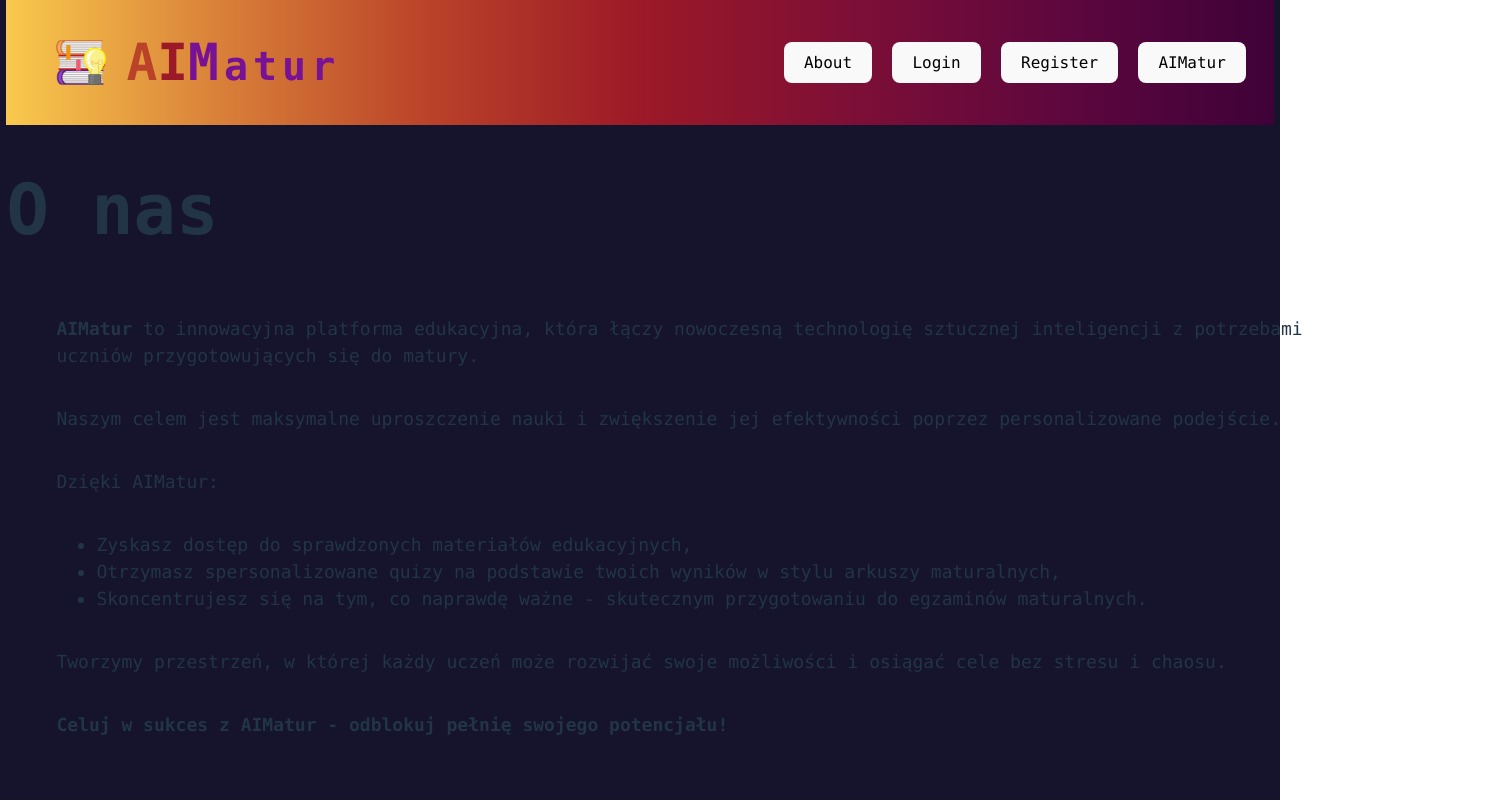
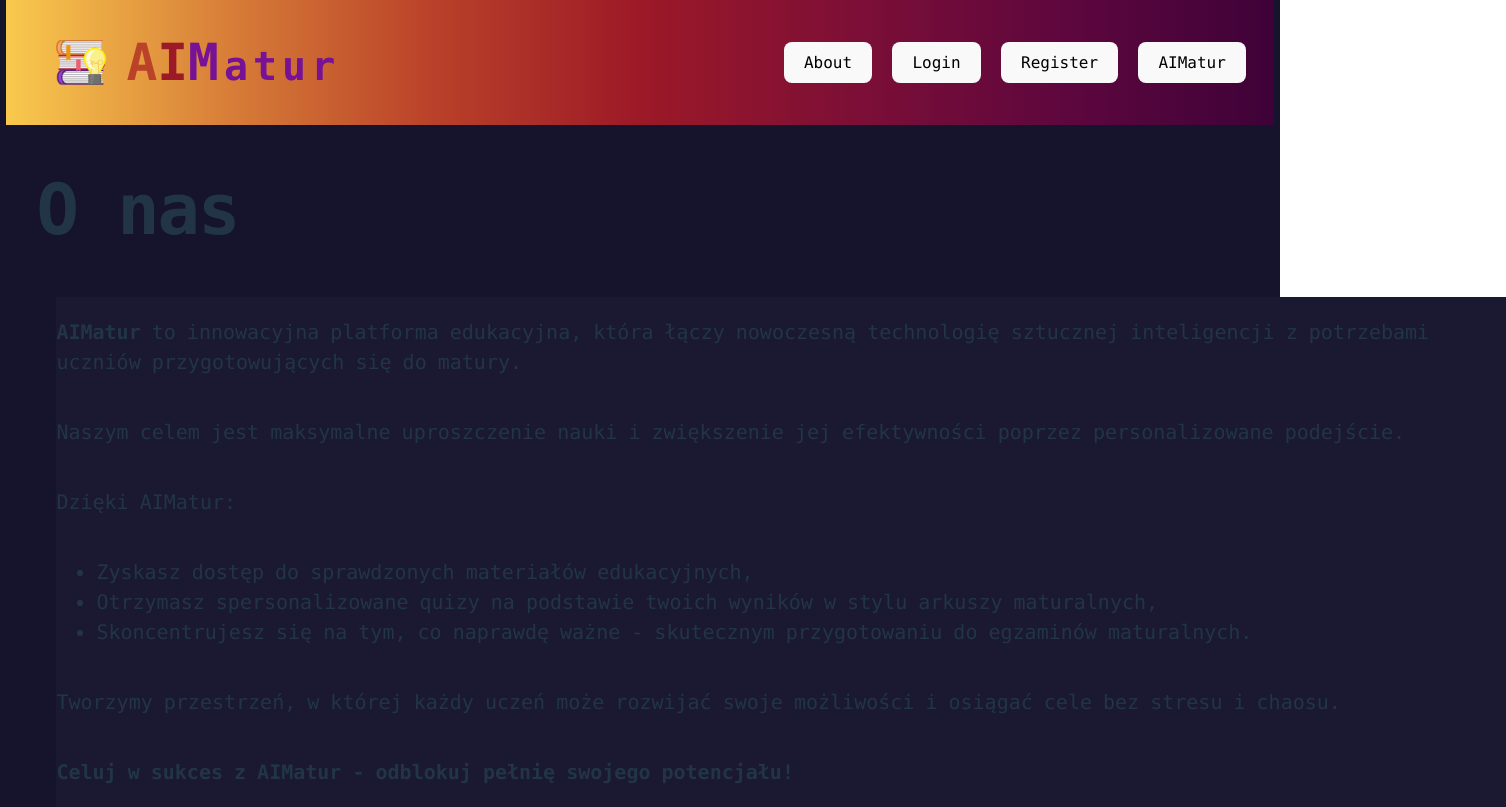
Before and after one commit to TomekGziut/Froncik, a React (Vite) app in the folder frontend/: page /about in a window 1280 px wide. Shown: the whole page, 1506 px wide, since content can reach past the window. Built offline with nearby package versions, Linux system fonts and the light colour scheme.

Commit message:
About page styling update

```diff
--- a/frontend/src/styles/about.css
+++ b/frontend/src/styles/about.css
@@ -10,13 +10,16 @@ body {
 .desc{
     display: flex;
     flex-direction: column;
-    align-items: start;
+    background-color: #1b1932;
     flex-wrap: wrap;
-    width: 1300px;
-    font-size: 18px;
+    width: 1450px;
+    font-size: 20px;
+    word-spacing: -1px;
 }
 .nas-head{
+    margin-left: 30px;
     font-size: 22px;
+    letter-spacing: -2px;
 }
 .main-page:hover{
     cursor: pointer;
```
